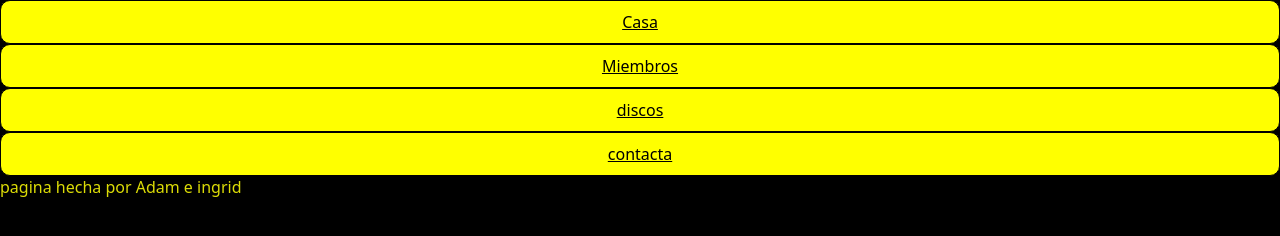
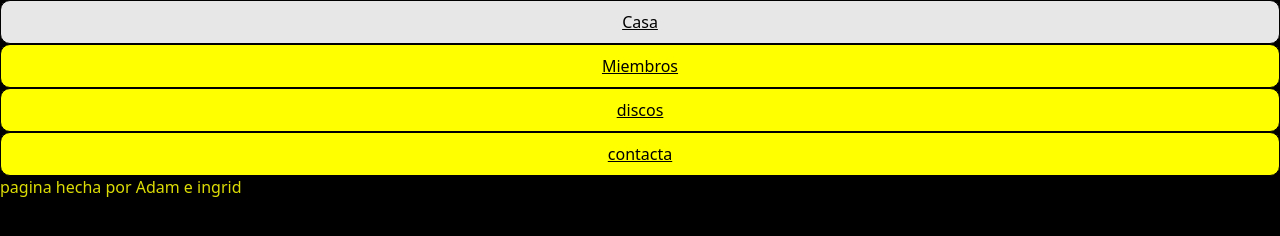
Before and after one commit to adabelriesrv/proyecto_ldm, a plain HTML site: page index.html in a window 1280 px wide. In both pictures the pointer is over the link "Casa". Drawn offline with Linux system fonts and the light colour scheme; a web font is replaced by a local one.

Commit message:
hover nav a

```diff
--- a/css/index.css
+++ b/css/index.css
@@ -28,6 +28,9 @@ nav > a {
   gap: 20px;
   justify-content: center;
 }
+nav>a:hover{
+  background-color: rgba(246, 246, 246, 0.941);
+}
 
 .miembro {
   text-align: center;
```
